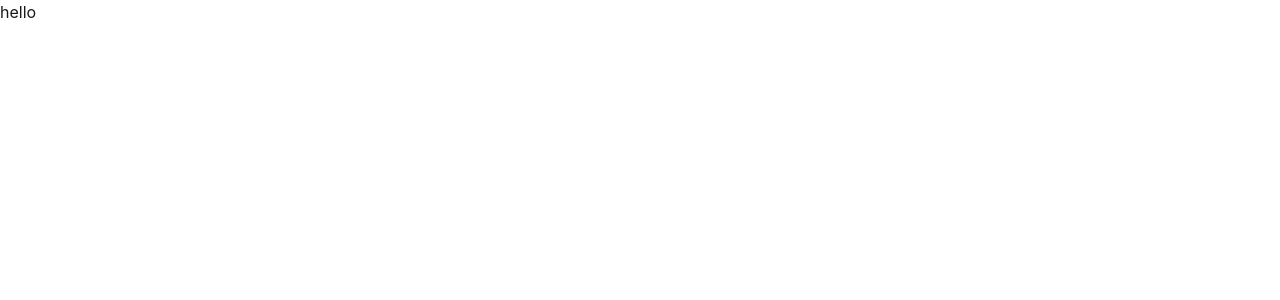
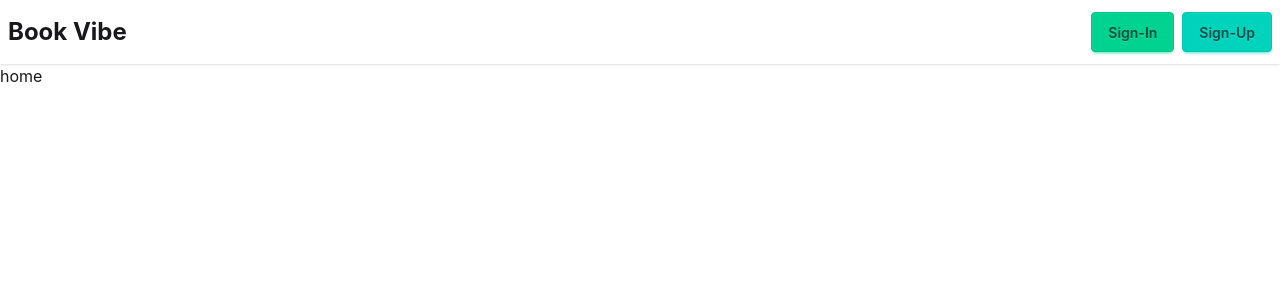
Before and after one commit to ryousufrahman/book-tracking, a React (Vite) app: page / in a window 1280 px wide. Shown: the top 300 px of the page. Built offline with nearby package versions, Linux system fonts and the light colour scheme.

Commit message:
added the react router inially

```diff
--- a/src/Components/ROOT/Home.jsx
+++ b/src/Components/Pages/Books.jsx
@@ -1,11 +1,11 @@
 import React from 'react';
 
-const Home = () => {
+const Books = () => {
     return (
         <div>
-            hello
+            books
         </div>
     );
 };
 
-export default Home;
+export default Books;
--- /dev/null
+++ b/src/Components/Pages/Home.jsx
@@ -0,0 +1,13 @@
+import React from 'react';
+
+const Home = () => {
+    return (
+        <>
+        home
+
+
+        </>
+    );
+};
+
+export default Home;
--- /dev/null
+++ b/src/Layout/MainLayout.jsx
@@ -0,0 +1,18 @@
+import React from 'react';
+import Navbar from '../Components/Shared/Navbar';
+import { Outlet } from 'react-router';
+
+const MainLayout = () => {
+    return (
+        <>
+           <Navbar></Navbar>
+           <Outlet>
+
+           </Outlet>
+
+
+        </>
+    );
+};
+
+export default MainLayout;
--- a/src/main.jsx
+++ b/src/main.jsx
@@ -4,18 +4,31 @@ import './index.css'
 
 import { createBrowserRouter } from "react-router";
 import { RouterProvider } from "react-router/dom";
-import Home from './Components/ROOT/Home.jsx';
-import Navbar from './Components/Shared/Navbar.jsx';
+import MainLayout from './Layout/MainLayout';
+import Home from './Components/Pages/Home';
+import Books from './Components/Pages/Books';
+
+
 
 const router =createBrowserRouter([
-  {
-    path: '/',
-    element : <Home></Home>
-  } ,
-  {
-    path: 'navbar',
-    element : <Navbar></Navbar>
-  }
+   {
+    path : '/',
+    element : <MainLayout></MainLayout> ,
+    children : [
+     {
+      index : true ,
+      element : <Home></Home>
+     },
+     {
+      path : '/books',
+      element : <Books></Books>
+     }
+
+
+    ]
+
+   }
+
 
 
 ])
```
